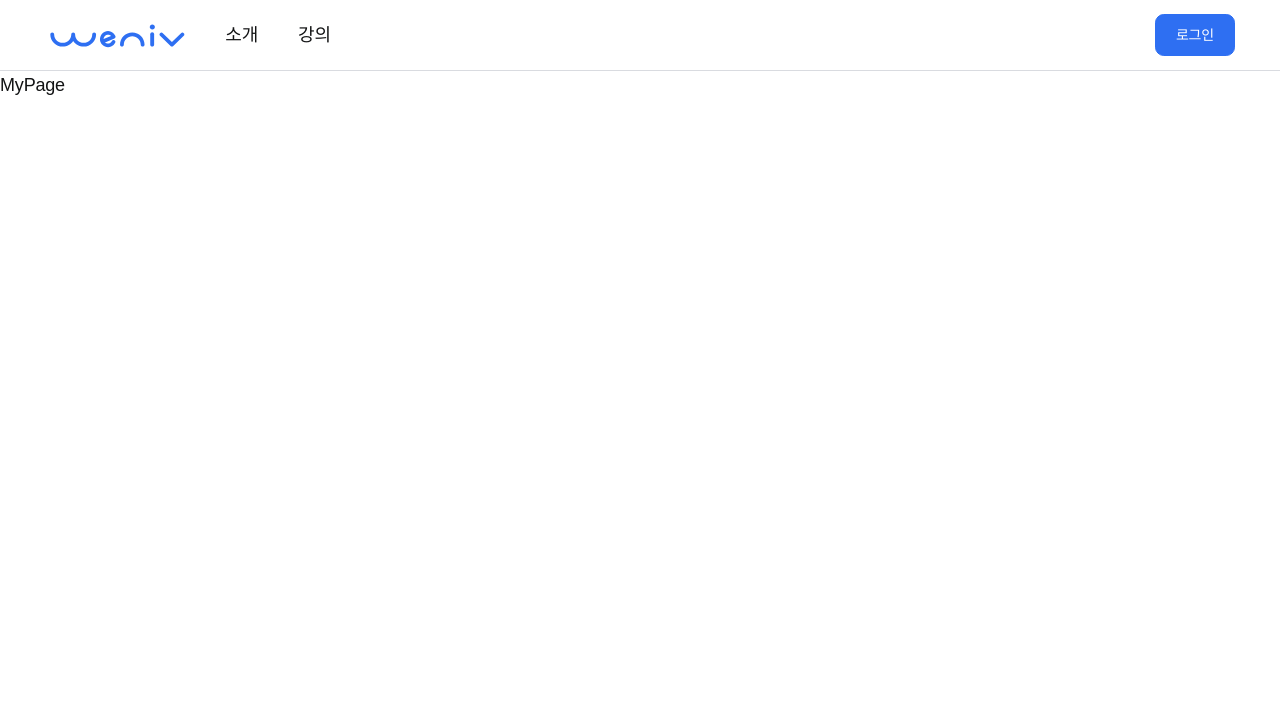
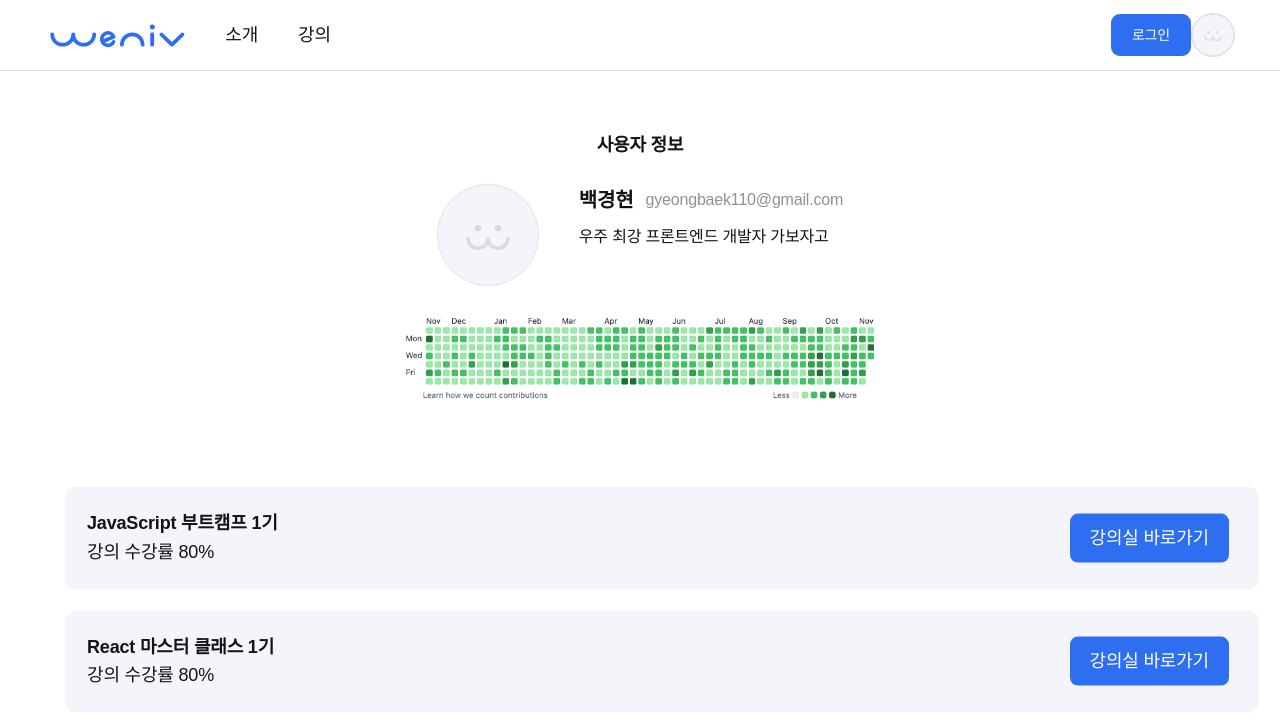
Before and after one commit to weniv/weniversity_FE, a React (Vite) app: page /mypage in a window 1280 px wide. Shown: the top 724 px of the page. Built offline with nearby package versions, Linux system fonts and the light colour scheme; a web font is replaced by a local one.

Commit message:
:sparkles: Feat: 마이페이지 화면 구현

```diff
--- a/src/components/Header/PCHeader.jsx
+++ b/src/components/Header/PCHeader.jsx
@@ -3,6 +3,7 @@ import Nav from "./Nav";
 import styles from "./PCHeader.module.scss";
 import Btn from "../button/Btn";
 import ProfileButton from "./ProfileButton";
+import { Link } from "react-router-dom";
 
 export default function PCHeader({ type }) {
   const isLogin = false;
@@ -10,13 +11,12 @@ export default function PCHeader({ type }) {
     <>
       <Logo />
       <Nav className={styles.nav} />
-      {isLogin ? (
+      <Btn className={styles.btn} solid="true" to="/login">
+        로그인
+      </Btn>
+      <Link to="/mypage">
         <ProfileButton />
-      ) : (
-        <Btn className={styles.btn} solid="true" to="/login">
-          로그인
-        </Btn>
-      )}
+      </Link>
     </>
   );
 }
--- /dev/null
+++ b/src/components/lecture/LectureCard.jsx
@@ -0,0 +1,16 @@
+import React from "react";
+import { Link } from "react-router-dom";
+import styles from "./LectureCard.module.scss";
+export default function LectureCard({ lecture }) {
+  const { id, title, image } = lecture;
+
+  return (
+    <div className={styles.card}>
+      <h3>{title}</h3>
+      <p>강의 수강률 80%</p>
+      <Link to={`/lecture/${id}`} className={styles.link}>
+        강의실 바로가기
+      </Link>
+    </div>
+  );
+}
--- /dev/null
+++ b/src/components/lecture/LectureCard.module.scss
@@ -0,0 +1,18 @@
+.card {
+  width: 100%;
+  background-color: var(--grayLv1);
+  padding: 2.2rem;
+  border-radius: 1rem;
+  position: relative;
+}
+
+.link {
+  padding: 1rem 2rem;
+  border-radius: 0.8rem;
+  background-color: var(--primary);
+  color: #fff;
+  position: absolute;
+  top: 50%;
+  right: 3rem;
+  transform: translateY(-50%);
+}
--- /dev/null
+++ b/src/components/lecture/LectureList.jsx
@@ -0,0 +1,19 @@
+import React from "react";
+import courseData from "../../../public/data/lecture.json";
+import LectureCard from "./LectureCard";
+import styles from "./LectureList.module.scss";
+
+export default function LectureList() {
+  const lectureData = courseData
+    .filter((course) => course.type === "프론트엔드")
+    .slice(0, 2);
+  return (
+    <ul className={styles.list}>
+      {lectureData.map((lecture, index) => (
+        <li key={index}>
+          <LectureCard lecture={lecture} />
+        </li>
+      ))}
+    </ul>
+  );
+}
--- /dev/null
+++ b/src/components/lecture/LectureList.module.scss
@@ -0,0 +1,6 @@
+.list {
+  display: flex;
+  flex-direction: column;
+  gap: 2.2rem;
+  padding: 2rem;
+}
--- /dev/null
+++ b/src/components/profile/ProfileLectureCard.jsx
@@ -0,0 +1,23 @@
+import ProfileImg from "./ProfileIcon";
+import DailyLog from "../../../public/temp/daily-log.png";
+import styles from "./ProfileLectureCard.module.scss";
+
+export default function ProfileLectureCard() {
+  return (
+    <section className={styles.section}>
+      <h2>사용자 정보</h2>
+      <div className={styles.info}>
+        <ProfileImg width="100" height="100" />
+        <ul>
+          <li className={styles.strong}>
+            백경현 <span>gyeongbaek110@gmail.com</span>
+          </li>
+          <li>우주 최강 프론트엔드 개발자 가보자고</li>
+        </ul>
+      </div>
+      <div className="contributor">
+        <img src={DailyLog} alt="" width="480" />
+      </div>
+    </section>
+  );
+}
--- /dev/null
+++ b/src/components/profile/ProfileLectureCard.module.scss
@@ -0,0 +1,32 @@
+@import "../../styles/var.scss";
+@import "../../styles/function.scss";
+
+.section {
+  padding: 6rem 2rem;
+  display: flex;
+  flex-direction: column;
+  align-items: center;
+  gap: 2.4rem;
+}
+
+.info {
+  display: flex;
+  justify-content: center;
+  gap: 4rem;
+  font-size: fcSize(14, 16);
+}
+
+.strong {
+  font-weight: bold;
+  font-size: fcSize(18, 20);
+  display: flex;
+  align-items: center;
+  gap: 1.2rem;
+  margin-bottom: 0.8rem;
+
+  span {
+    color: var(--grayLv3);
+    font-weight: normal;
+    font-size: fcSize(14, 16);
+  }
+}
--- a/src/pages/ClassroomPage.jsx
+++ /dev/null
@@ -1,7 +0,0 @@
-import React from "react"
-
-const ClassroomPage = () => {
-  return <div>ClassroomPage</div>
-}
-
-export default ClassroomPage
--- /dev/null
+++ b/src/pages/LecturePage.jsx
@@ -0,0 +1,7 @@
+import React from "react";
+
+const LecturePage = () => {
+  return <div>LecturePage</div>;
+};
+
+export default LecturePage;
--- a/src/pages/MyPage.jsx
+++ b/src/pages/MyPage.jsx
@@ -1,7 +1,13 @@
-import React from "react"
+import LectureList from "../components/lecture/LectureList";
+import ProfileLectureCard from "../components/profile/ProfileLectureCard";
 
 const MyPage = () => {
-  return <div>MyPage</div>
-}
+  return (
+    <div className="max-width">
+      <ProfileLectureCard />
+      <LectureList />
+    </div>
+  );
+};
 
-export default MyPage
+export default MyPage;
--- a/src/pages/index.js
+++ b/src/pages/index.js
@@ -3,7 +3,7 @@ export { default as AboutPage } from "./AboutPage";
 export { default as CoursesPage } from "./CoursesPage";
 export { default as CourseDetailPage } from "./CourseDetailPage";
 export { default as MyPage } from "./MyPage";
-export { default as ClassroomPage } from "./ClassroomPage";
+export { default as LecturePage } from "./LecturePage";
 export { default as LoginPage } from "./LoginPage";
 export { default as SignupPage } from "./SignupPage";
 export { default as NotFoundPage } from "./NotFoundPage";
--- a/src/routes/Router.jsx
+++ b/src/routes/Router.jsx
@@ -5,7 +5,7 @@ import {
   CoursesPage,
   CourseDetailPage,
   MyPage,
-  ClassroomPage,
+  LecturePage,
   LoginPage,
   SignupPage,
   NotFoundPage,
@@ -41,8 +41,8 @@ const Router = createBrowserRouter(
           element: <MyPage />,
         },
         {
-          path: "classroom/:id",
-          element: <ClassroomPage />,
+          path: "lectures/:id",
+          element: <LecturePage />,
         },
         {
           path: "login",
```
Also changed, not shown: public/temp/daily-log.png (added).
